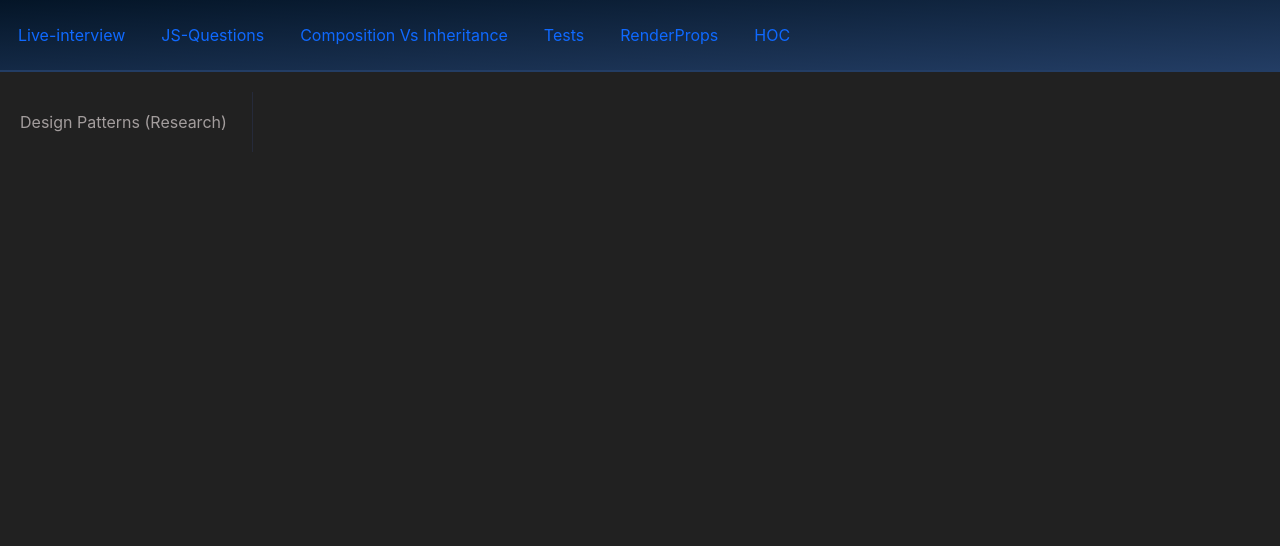
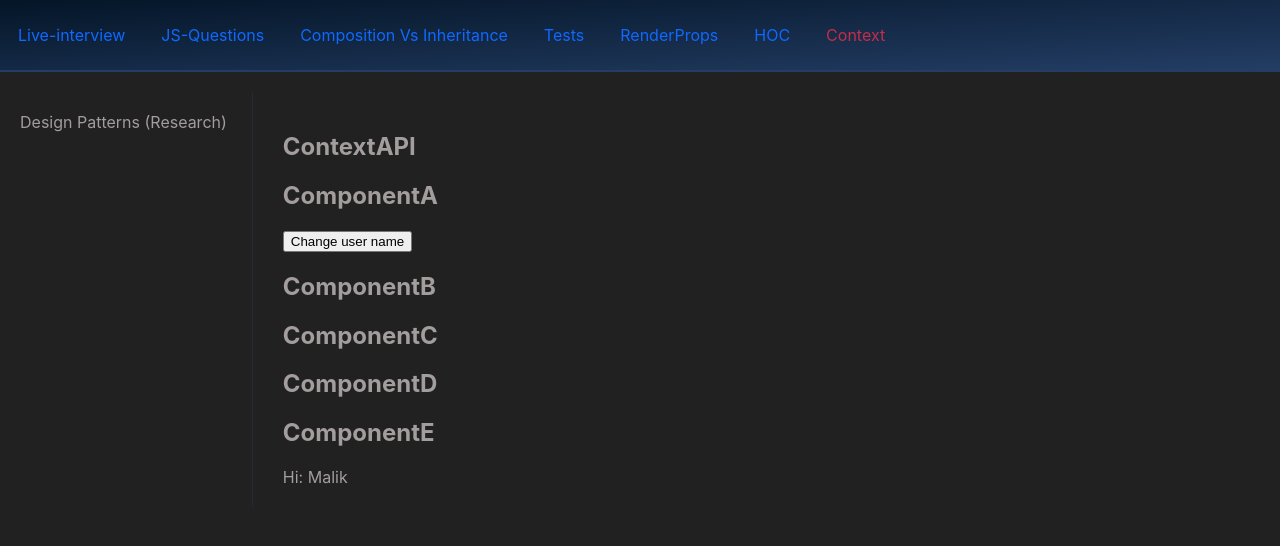
Before and after one commit to Malik9299/my-react-app-18, a React (Create React App) app: page /context in a window 1280 px wide. Shown: the top 546 px of the page. Built offline with nearby package versions, Linux system fonts and the light colour scheme.

Commit message:
React context API

```diff
--- /dev/null
+++ b/src/UserContext.tsx
@@ -0,0 +1,10 @@
+import React from "react";
+
+const UserContext = React.createContext("Awan");
+
+const UserProvider = UserContext.Provider;
+const UserConsumer = UserContext.Consumer;
+
+export { UserProvider, UserConsumer };
+
+export default UserContext;
--- a/src/components/NaveBar.tsx
+++ b/src/components/NaveBar.tsx
@@ -18,6 +18,7 @@ const NaveBar = () => {
     },
     { title: "RenderProps", link: "/render-props" },
     { title: "HOC", link: "/hoc" },
+    { title: "Context", link: "/context" },
   ];
 
   return (
--- a/src/components/Router.tsx
+++ b/src/components/Router.tsx
@@ -14,6 +14,7 @@ import T04UseOfThis from "./JsQuestion/T04UseOfThis";
 import Tests from "./T33.Tests/Tests";
 import RenderProps from "./T16.RenderProps";
 import HigherOrderComponents from "./T15.HigherOrderComponents";
+import ContextAPI from "./T08.ContextAPI/ContextAPI";
 
 const Router = () => {
   return (
@@ -45,6 +46,7 @@ const Router = () => {
             </Route>
             <Route path="render-props" element={<RenderProps />} />
             <Route path="hoc" element={<HigherOrderComponents />} />
+            <Route path="context" element={<ContextAPI />} />
           </Routes>
         </div>
       </div>
--- /dev/null
+++ b/src/components/T08.ContextAPI/ComponentA.tsx
@@ -0,0 +1,18 @@
+import { FC, Fragment, useState } from "react";
+import ComponentB from "./ComponentB";
+import { UserProvider } from "../../UserContext";
+
+const ComponentA: FC = () => {
+  const [personName, setPersonName] = useState("Malik");
+  return (
+    <Fragment>
+      <h2>ComponentA</h2>
+      <button onClick={() => setPersonName("AG")}>Change user name</button>
+      <UserProvider value={personName}>
+        <ComponentB />
+      </UserProvider>
+    </Fragment>
+  );
+};
+
+export default ComponentA;
--- /dev/null
+++ b/src/components/T08.ContextAPI/ComponentB.tsx
@@ -0,0 +1,13 @@
+import { FC, Fragment } from "react";
+import ComponentC from "./ComponentC";
+
+const ComponentB: FC = () => {
+  return (
+    <Fragment>
+      <h2>ComponentB</h2>
+      <ComponentC />
+    </Fragment>
+  );
+};
+
+export default ComponentB;
--- /dev/null
+++ b/src/components/T08.ContextAPI/ComponentC.tsx
@@ -0,0 +1,13 @@
+import { FC, Fragment } from "react";
+import ComponentD from "./ComponentD";
+
+const ComponentC: FC = () => {
+  return (
+    <Fragment>
+      <h2>ComponentC</h2>
+      <ComponentD />
+    </Fragment>
+  );
+};
+
+export default ComponentC;
--- /dev/null
+++ b/src/components/T08.ContextAPI/ComponentD.tsx
@@ -0,0 +1,13 @@
+import { FC, Fragment } from "react";
+import ComponentE from "./ComponentE";
+
+const ComponentD: FC = () => {
+  return (
+    <Fragment>
+      <h2>ComponentD</h2>
+      <ComponentE />
+    </Fragment>
+  );
+};
+
+export default ComponentD;
--- /dev/null
+++ b/src/components/T08.ContextAPI/ComponentE.tsx
@@ -0,0 +1,17 @@
+import { FC, Fragment } from "react";
+import { UserConsumer } from "../../UserContext";
+
+const ComponentE: FC = () => {
+  return (
+    <Fragment>
+      <h2>ComponentE</h2>
+      <UserConsumer>
+        {(userName) => {
+          return <div>Hi: {userName}</div>;
+        }}
+      </UserConsumer>
+    </Fragment>
+  );
+};
+
+export default ComponentE;
--- /dev/null
+++ b/src/components/T08.ContextAPI/ContextAPI.tsx
@@ -0,0 +1,13 @@
+import { FC, Fragment } from "react";
+import ComponentA from "./ComponentA";
+
+const ContextAPI: FC = () => {
+  return (
+    <Fragment>
+      <h2>ContextAPI</h2>
+      <ComponentA />
+    </Fragment>
+  );
+};
+
+export default ContextAPI;
```
